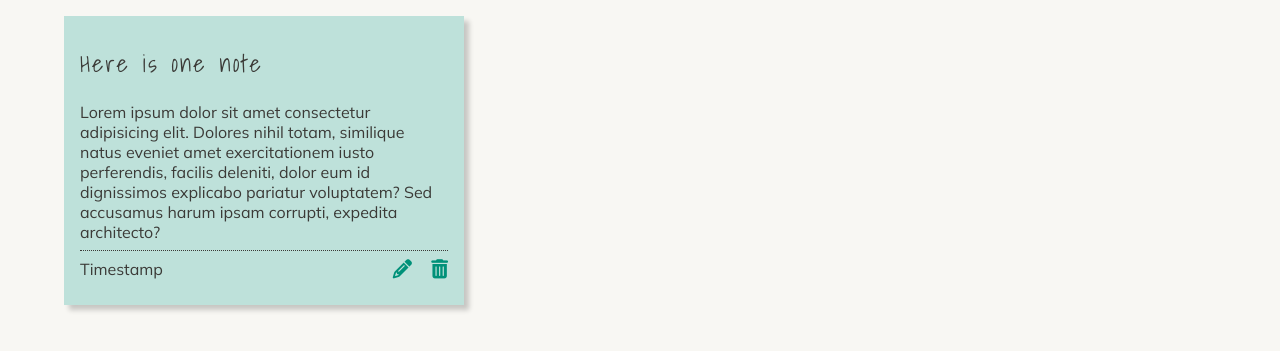
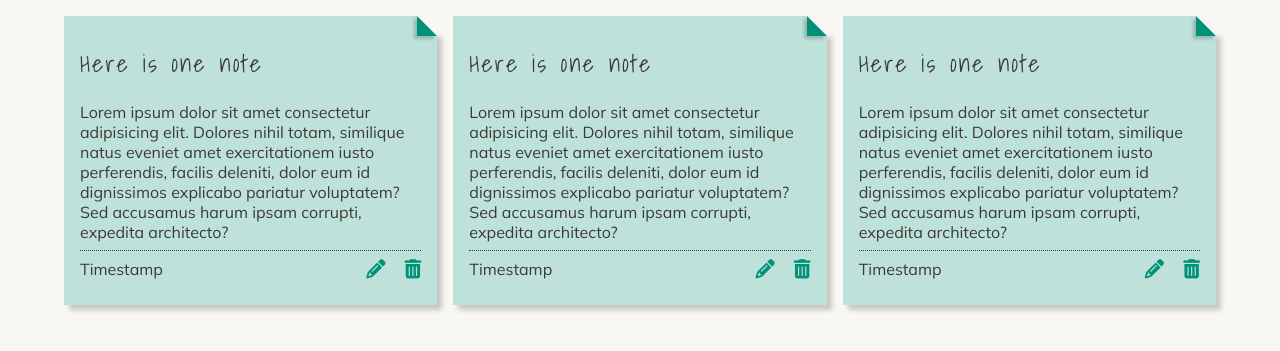
Before and after one commit to EliSacch/myNotes, a Flask app: page / in a window 1280 px wide. Shown: the part 85-436 px from the top of the page. Run offline with Flask 2, Linux system fonts and the light colour scheme; some libraries are stand-ins or nearby versions.

Commit message:
Create folded corner

```diff
--- a/static/css/style.css
+++ b/static/css/style.css
@@ -53,6 +53,7 @@ header {
     padding: 1em;
     background-color: var(--clr-dark);
     color: var(--clr-primary);
+    z-index: 1;
 }
 
 #logo {
@@ -140,10 +141,10 @@ main {
 }
 
 .note {
+    position: relative;
     max-width: 400px;
     padding: 1em;
     background-color: var(--clr-light);
-    box-shadow: 5px 5px 5px rgb(0 0 0 / 0.2);
 }
 
 .note > * {
@@ -174,6 +175,25 @@ main {
     cursor: pointer;
 }
 
+.note::before {
+    content: "";
+    position: absolute;
+    inset: 0;
+    top: 16px;
+    box-shadow: 5px 5px 5px rgb(0 0 0 / 0.2);
+}
+
+.note::after {
+    content: "";
+    position: absolute;
+    top: 0;
+    right: 0;
+    border-width: 0 20px 20px 0;
+    border-style: solid;
+    border-color: var(--clr-ternary) var(--clr-primary);
+    box-shadow: -3px 3px 3px rgb(0 0 0 / 0.2);
+  }
+
 /* --------------------------- Media queries */
 
 @media screen and (max-width: 400px) {
--- a/templates/index.html
+++ b/templates/index.html
@@ -22,6 +22,40 @@
             <button aria-label="delete"><i class="fa-solid fa-trash-can"></i></button>
         </div>
     </div>
+    <div class="note">
+        <h2 class="note-title">
+            Here is one note
+        </h2>
+        <div class="note-body">
+            <p>
+                Lorem ipsum dolor sit amet consectetur adipisicing elit. Dolores nihil totam, similique natus eveniet amet
+                exercitationem iusto perferendis, facilis deleniti, dolor eum id dignissimos explicabo pariatur voluptatem? Sed
+                accusamus harum ipsam corrupti, expedita architecto?
+            </p>
+        </div>
+        <div class="note-footer">
+            <span>Timestamp</span>
+            <button aria-label="edit"><i class="fa-solid fa-pencil"></i></button>
+            <button aria-label="delete"><i class="fa-solid fa-trash-can"></i></button>
+        </div>
+    </div>
+    <div class="note">
+        <h2 class="note-title">
+            Here is one note
+        </h2>
+        <div class="note-body">
+            <p>
+                Lorem ipsum dolor sit amet consectetur adipisicing elit. Dolores nihil totam, similique natus eveniet amet
+                exercitationem iusto perferendis, facilis deleniti, dolor eum id dignissimos explicabo pariatur voluptatem? Sed
+                accusamus harum ipsam corrupti, expedita architecto?
+            </p>
+        </div>
+        <div class="note-footer">
+            <span>Timestamp</span>
+            <button aria-label="edit"><i class="fa-solid fa-pencil"></i></button>
+            <button aria-label="delete"><i class="fa-solid fa-trash-can"></i></button>
+        </div>
+    </div>
 
 </main>
 {% endblock %}
```
